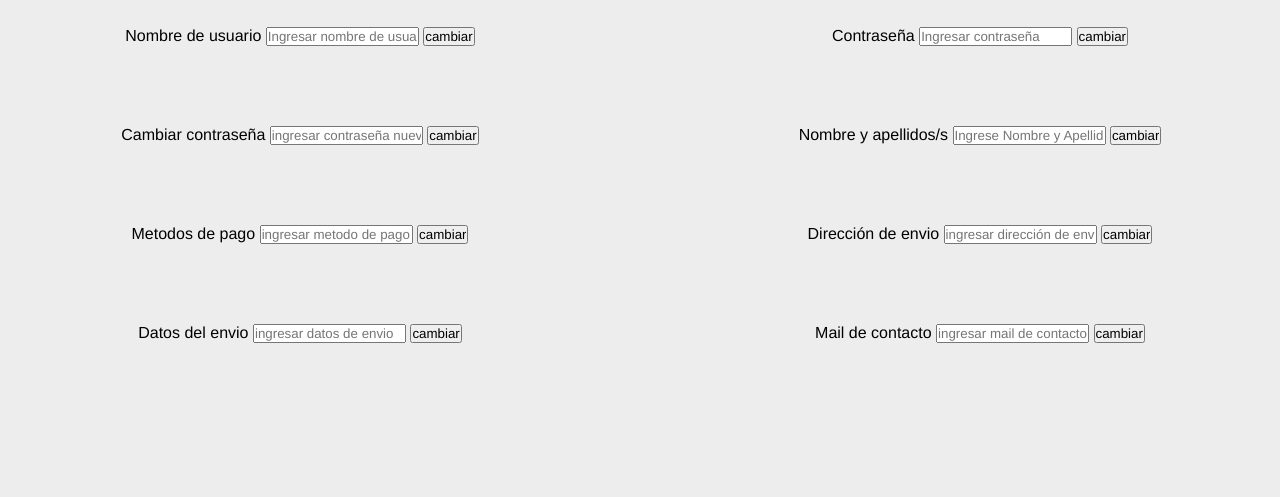
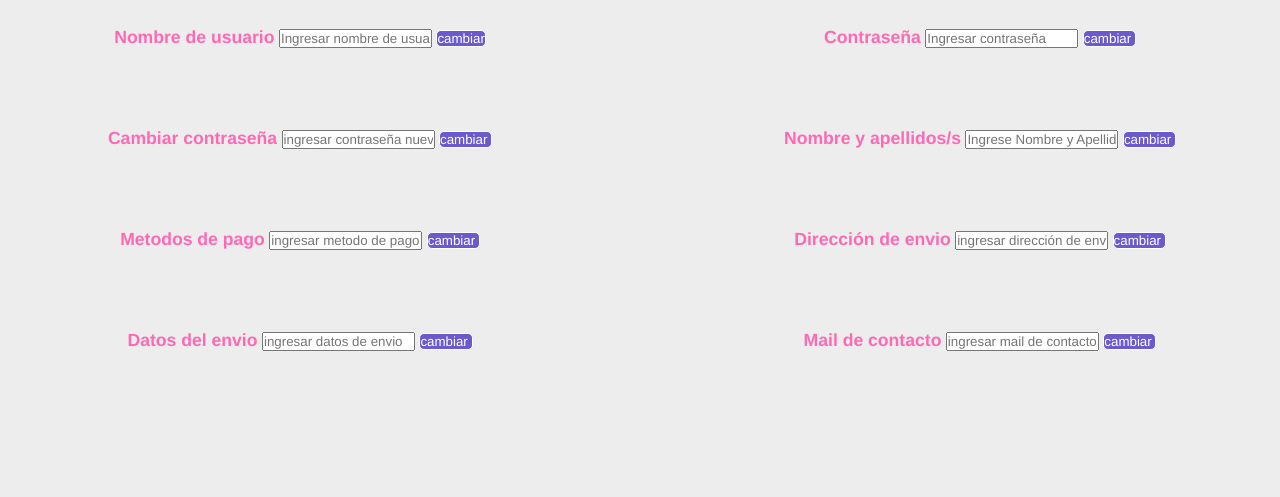
Before and after one commit to MaxiDiChenna/EntregaFinal-DiChenna, a website: page pages/usuario.html in a window 1280 px wide. Shown: the part 173-670 px from the top of the page. Drawn offline with Linux system fonts and the light colour scheme.

Commit message:
ultimo commit

```diff
--- a/pages/usuario.html
+++ b/pages/usuario.html
@@ -47,85 +47,85 @@
         </div>
 
         <form action="" class="labels">
-            <div>
+            <div class="input-label">
                 <label for="nombre-de-usuario">Nombre de usuario</label>
                 <input type="text" id="nombre-de-usuario" placeholder="Ingresar nombre de usuario">
                 <input type="submit" value="cambiar" class="boton-de-color">
             </div>
 
+            <div class="input-label">
+                <label for=" contrasenea ">Contraseña</label>
+                <input type="text " id="contrasenea " placeholder="Ingresar contraseña ">
+                <input type="submit" value="cambiar " class="boton-de-color ">
+            </div>
+
+            <div class="input-label">
+                <label for="nueva-contrasenea ">Cambiar contraseña</label>
+                <input type="text " id="nueva-contrasenea " placeholder="ingresar contraseña nueva ">
+                <input type="submit" value="cambiar " class="boton-de-color ">
+            </div>
+
+            <div class="input-label">
+                <label for="nombre-y-apellido ">Nombre y apellidos/s</label>
+                <input type="text " id="nombre-y-apellido " placeholder="Ingrese Nombre y Apellido/s ">
+                <input type="submit" value="cambiar " class="boton-de-color ">
+            </div>
+
+            <div class="input-label">
+                <label for="metodo-de-pago ">Metodos de pago</label>
+                <input type="text " id="metodo-de-pago " placeholder="ingresar metodo de pago ">
+                <input type="submit" value="cambiar " class="boton-de-color ">
+            </div>
+
+            <div class="input-label">
+                <label for="dirección-de-envio ">Dirección de envio</label>
+                <input type="text " id="dirección-de-envio " placeholder="ingresar dirección de envio ">
+                <input type="submit" value="cambiar " class="boton-de-color  ">
+            </div>
+
+            <div class="input-label">
+                <label for="datos-del-envio ">Datos del envio</label>
+                <input type="text " id="datos-del-envio " placeholder="ingresar datos de envio ">
+                <input type="submit" value="cambiar " class="boton-de-color  ">
+            </div>
+
+            <div class="input-label">
+                <label for="mail-de-contacto ">Mail de contacto</label>
+                <input type="email " id="mail-de-contacto " placeholder="ingresar mail de contacto ">
+                <input type="submit" value="cambiar " class=" boton-de-color ">
+            </div>
+        </form>
+
+        <section class="sponsor ">
+
             <div>
-                <label for="contrasenea">Contraseña</label>
-                <input type="text" id="contrasenea" placeholder="Ingresar contraseña">
-                <input type="submit" value="cambiar" class="boton-de-color">
+                <img src="../img/sponsor.png " alt="imagen de sponsors ">
             </div>
 
             <div>
-                <label for="nueva-contrasenea">Cambiar contraseña</label>
-                <input type="text" id="nueva-contrasenea" placeholder="ingresar contraseña nueva">
-                <input type="submit" value="cambiar" class="boton-de-color">
+                <img src="../img/sponsor2.png " alt="imagen de sponsors ">
             </div>
 
             <div>
-                <label for="nombre-y-apellido">Nombre y apellidos/s</label>
-                <input type="text" id="nombre-y-apellido" placeholder="Ingrese Nombre y Apellido/s">
-                <input type="submit" value="cambiar" class="boton-de-color">
-            </div>
-
-            <div>
-                <label for="metodo-de-pago">Metodos de pago</label>
-                <input type="text" id="metodo-de-pago" placeholder="ingresar metodo de pago">
-                <input type="submit" value="cambiar" class="boton-de-color">
-            </div>
-
-            <div>
-                <label for="dirección-de-envio">Dirección de envio</label>
-                <input type="text" id="dirección-de-envio" placeholder="ingresar dirección de envio">
-                <input type="submit" value="cambiar" class="">
-            </div>
-
-            <div>
-                <label for="datos-del-envio">Datos del envio</label>
-                <input type="text" id="datos-del-envio" placeholder="ingresar datos de envio">
-                <input type="submit" value="cambiar" class="">
-            </div>
-
-            <div>
-                <label for="mail-de-contacto">Mail de contacto</label>
-                <input type="email" id="mail-de-contacto" placeholder="ingresar mail de contacto">
-                <input type="submit" value="cambiar" class="">
-            </div>
-        </form>
-
-        <section class="sponsor">
-
-            <div>
-                <img src="../img/sponsor.png" alt="imagen de sponsors">
-            </div>
-
-            <div>
-                <img src="../img/sponsor2.png" alt="imagen de sponsors">
-            </div>
-
-            <div>
-                <img src="../img/sponsor3.png" alt="imagen de sponsors">
+                <img src="../img/sponsor3.png " alt="imagen de sponsors ">
             </div>
         </section>
 
 
     </main>
 
-    <footer class="foot">
+    <footer class="foot ">
 
-        <div class="contacto">
+        <div class="contacto ">
             <h3>Contacto:</h3>
             <p> +54 9 11********</p>
         </div>
 
-        <div class="redes">
+        <div class="redes ">
             <h3>Nuestas Redes</h3>
             <div>
-                <a class="fa fa-instagram" href="#"></a>
-                <a class="fa fa-facebook" href="#"></a>
+                <a class="fa fa-instagram " href="# "></a>
+                <a class="fa fa-facebook " href="# "></a>
             </div>
         </div>
 
--- a/scss/pages/_usuario.scss
+++ b/scss/pages/_usuario.scss
@@ -16,6 +16,17 @@
     gap: 5rem;
     margin-top: 10%;
     margin-bottom: 10%;
+    label {
+        font-size: 1.1rem;
+        color: hotpink;
+        font-weight: bold;
+    }
+    .boton-de-color {
+        border-radius: 5px;
+        background-color: slateblue;
+        color: white;
+        border: 1px solid white;
+    }
 }
 
 .sponsor {
@@ -40,6 +51,17 @@
         gap: 5rem;
         margin-top: 8%;
         margin-bottom: 8%;
+        label {
+            font-size: 1.1rem;
+            color: hotpink;
+            font-weight: bold;
+        }
+        .boton-de-color {
+            border-radius: 5px;
+            background-color: slateblue;
+            color: white;
+            border: 1px solid white;
+        }
     }
     .sponsor {
         display: none;
@@ -65,6 +87,17 @@
         margin-top: 6%;
         margin-bottom: 22%;
         font-size: 1.2rem;
+        label {
+            font-size: 1.1rem;
+            color: hotpink;
+            font-weight: bold;
+        }
+        .boton-de-color {
+            border-radius: 5px;
+            background-color: slateblue;
+            color: white;
+            border: 1px solid white;
+        }
     }
     .sponsor {
         display: none;
@@ -89,6 +122,17 @@
         justify-items: center;
         margin-bottom: 10rem;
         margin-top: 0%;
+        label {
+            font-size: 1.1rem;
+            color: hotpink;
+            font-weight: bold;
+        }
+        .boton-de-color {
+            border-radius: 5px;
+            background-color: slateblue;
+            color: white;
+            border: 1px solid white;
+        }
     }
     .sponsor {
         display: grid;
```
Also changed, not shown: css/index.css, 1 other file.
